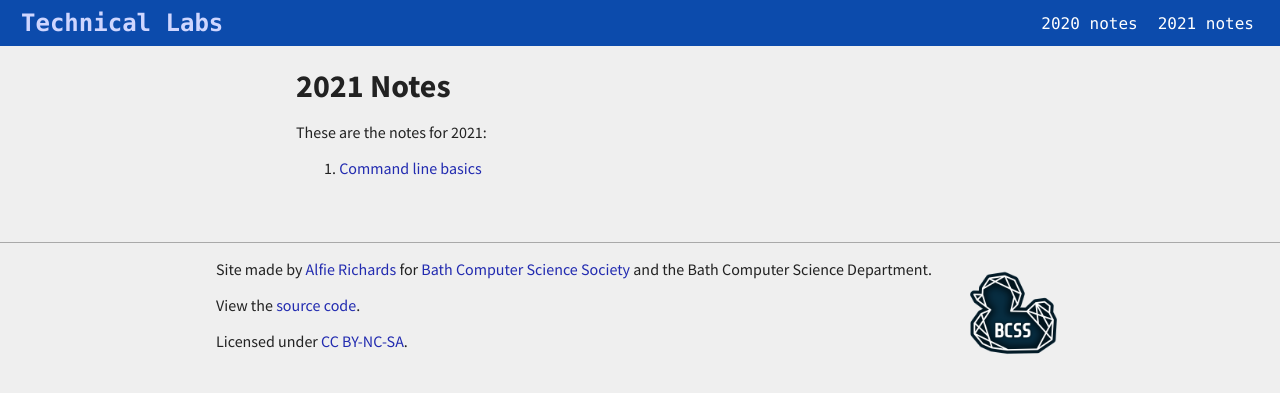
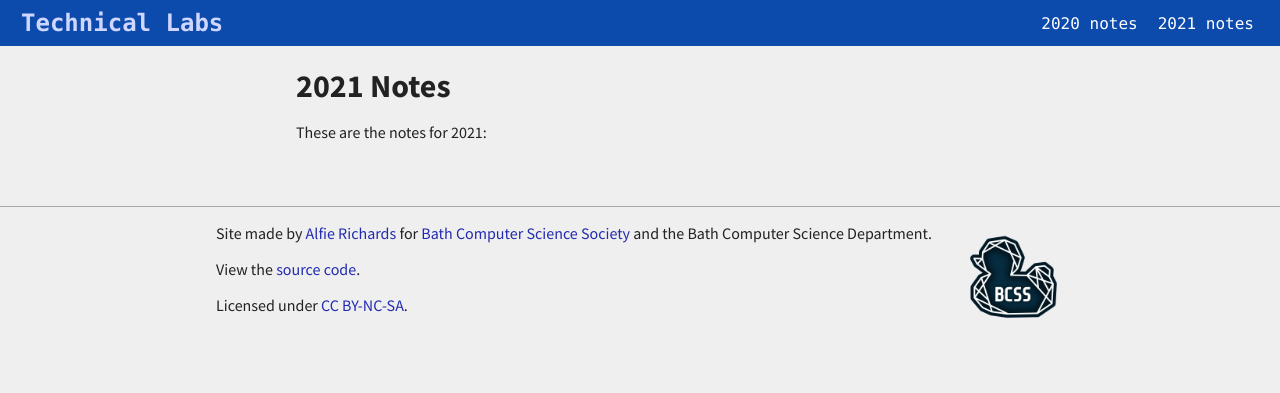
Before and after one commit to bath-bcss/Technical-Labs, a Jekyll site: the page built from 2021index.md, in a window 1280 px wide. Shown: the top 393 px of the page. Built offline with Jekyll 4.4.1, drawn with Linux system fonts in a browser that asks for light colours.

Commit message:
Dont list notes before date

```diff
--- a/_config.yml
+++ b/_config.yml
@@ -8,6 +8,8 @@ collections:
   notes2021:
     output: true
     permalink: /notes/2021/:name
+
+future: true
 
 sass:
   style: compact
--- a/_includes/2021PostList.html
+++ b/_includes/2021PostList.html
@@ -2,7 +2,9 @@
 <ol>
   {% assign sorted = site.notes2021 | sort: 'date'  %}
   {% for doc in sorted %}
-  {% if doc.unlisted != true %}
+  {% assign today_date = 'now' | date: '%s' %}
+  {% assign post_date = doc.date | date: '%s' %}
+  {% if today_date >= post_date %}
     <li>
       <a href="{{doc.url}}">
         {{doc.title}}
```
Also changed, not shown: _notes2021/01CommandLine.md (renamed from _notes2021/CommandLine.md, +0 -2 lines).
